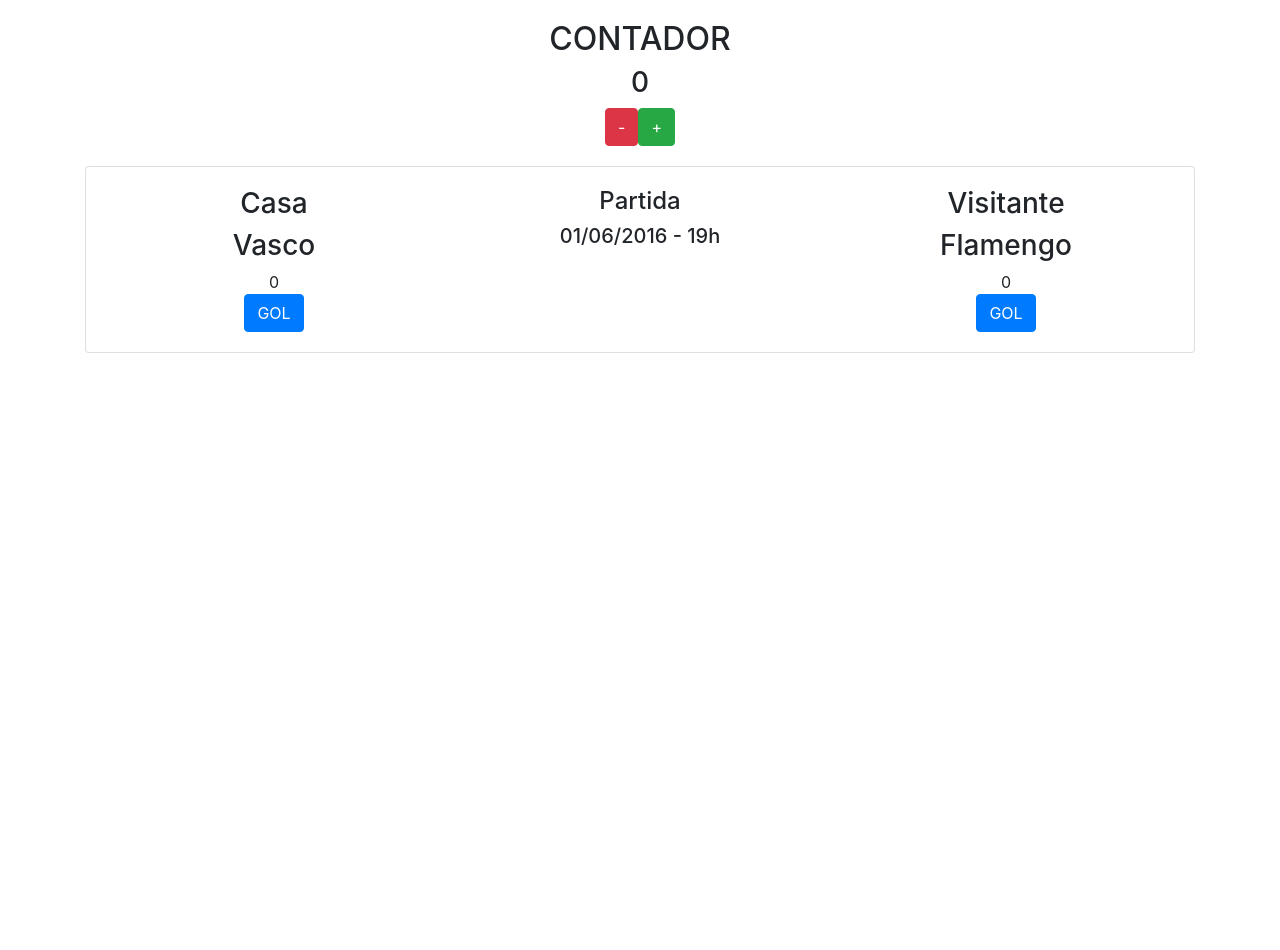
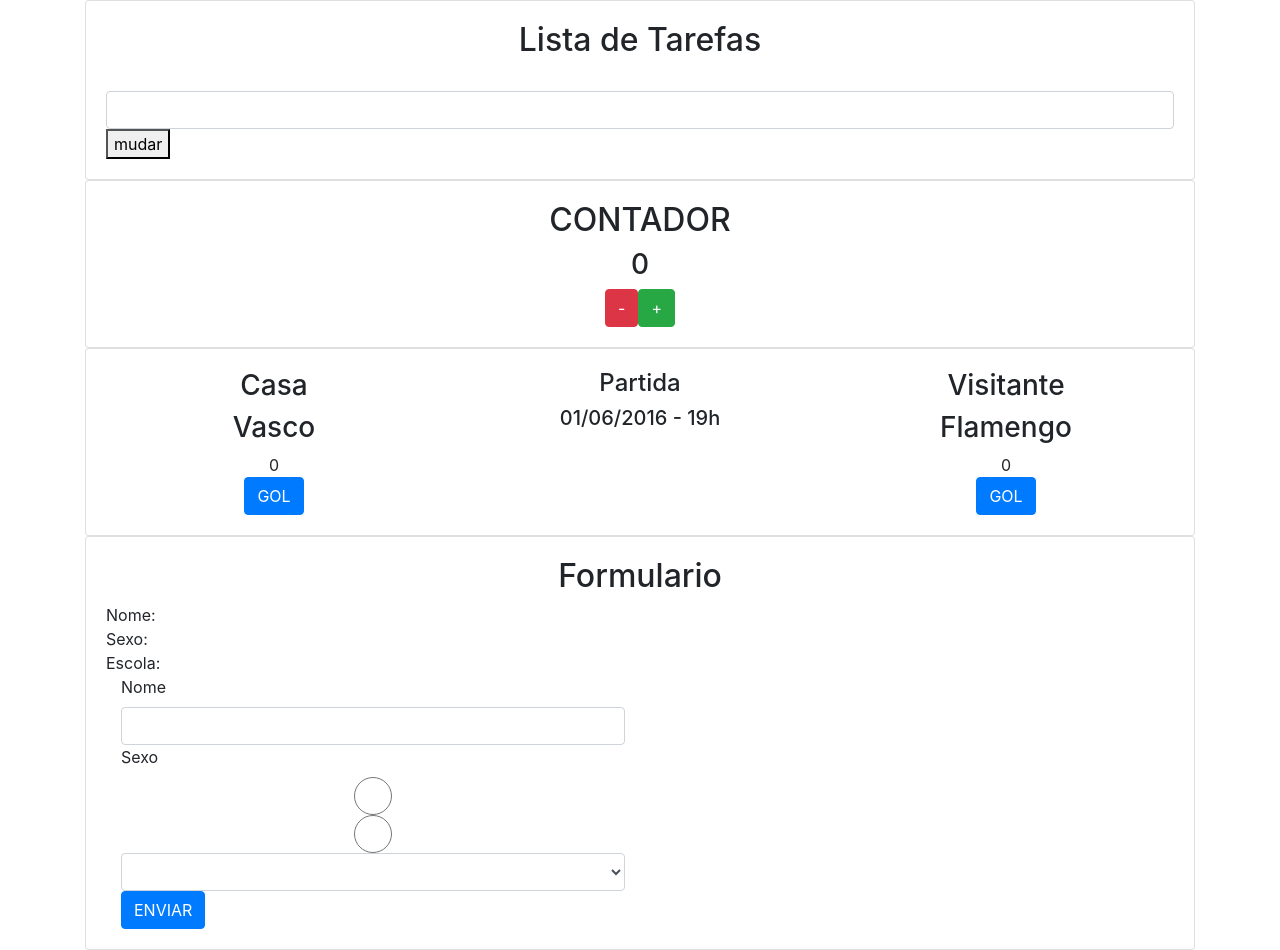
Before and after one commit to jserranojunior/estudos-react, a React app: page / in a window 1280 px wide. Before the commit the page ends 800 px from the top, so only its background shows below. Built offline with nearby package versions, Linux system fonts and the light colour scheme.

Commit message:
formulario/todolist

```diff
--- a/public/index.html
+++ b/public/index.html
@@ -20,7 +20,7 @@
       work correctly both with client-side routing and a non-root public URL.
       Learn how to configure a non-root public URL by running `npm run build`.
     -->
-    <title>React App</title>
+    <title>Estudo React</title>
   </head>
   <body>
     <noscript>
--- a/src/components/App.js
+++ b/src/components/App.js
@@ -3,6 +3,8 @@
 import store from '../redux/store'
 import Contador from './contador/Contador'
 import Placar from './placar/PlacarContainer'
+import Formulario from './formulario/Formulario'
+import TodoList from './todolist/TodoList'
 
 class App extends Component {
   render() {
@@ -10,8 +12,11 @@
       <Provider store={store}>
 
         <div className="container">
+        <TodoList/>
         <Contador/>
         <Placar/>
+        <Formulario/>
+
         </div>
 
 
--- a/src/components/contador/Contador.js
+++ b/src/components/contador/Contador.js
@@ -15,14 +15,14 @@
   render() {
     return (
       <div className="App">
-        <card>
+        <div className="card">
         <div className="card-body text-center">
           <h2>CONTADOR</h2>
           <h3>{this.props.contador}</h3>
           <button className="btn btn-danger" onClick={this.decrementar}>-</button>
           <button className="btn btn-success" onClick={this.incrementar}>+</button>
         </div>
-        </card>
+        </div>
       </div>
     );
   }
--- /dev/null
+++ b/src/components/formulario/Formulario.js
@@ -0,0 +1,51 @@
+import React, { Component } from 'react'
+
+
+export default class Formulario extends Component {
+    constructor() {
+        super()
+        this.state = {
+            nome: "",
+            sexo: "",
+            escola: "",
+        }
+    }
+
+    onChange = (evento) => {
+        const state = Object.assign({}, this.state)
+        const campo = evento.target.name;
+        state[campo] = evento.target.value;
+        this.setState(state)
+    }
+
+    onSubmit = (evento) => {
+        evento.preventDefault()
+        console.log(this.state)
+    }
+
+    render() {
+        return (
+            <div className="card">
+                <div className="card-body">
+                    <h2 className="text-center">Formulario</h2>
+                    Nome: {this.state.nome}<br />
+                    Sexo: {this.state.sexo}<br />
+                    Escola: {this.state.escola}
+                    <div className="col-6">
+                            <label htmlFor="nome" className="">Nome</label>
+                            <input className="form-control" name="nome" value={this.state.nome} onChange={this.onChange} type="text" />
+                            <label className="">Sexo</label>
+                            <input type="radio" className="form-control" name="sexo" value="masculino" onChange={this.onChange} checked={this.state.sexo === "masculino"} />
+                            <input type="radio" className="form-control" name="sexo" value="feminino" onChange={this.onChange} checked={this.state.sexo === "feminino"} />
+                            <select name="escola" id="escola" className="form-control" onChange={this.onChange} value={this.state.escola}>
+                                <option value=""></option>
+                                <option value="1">Escola 1</option>
+                                <option value="2">Escola 2</option>
+                            </select>
+                            <button className="btn btn-primary" onClick={this.onSubmit}> ENVIAR </button>
+                    </div>
+                </div>
+            </div>
+        )
+    }
+}
--- a/src/components/placar/redux/reducers.js
+++ b/src/components/placar/redux/reducers.js
@@ -1,5 +1,5 @@
-import { ADD_GOL_CASA } from './actions'
-import { ADD_GOL_VISITANTE } from './actions'
+import { ADD_GOL_CASA, ADD_GOL_VISITANTE } from './actions'
+
 
 const stateInitial ={
     golsVisitante: 0,
--- /dev/null
+++ b/src/components/todolist/TodoList.js
@@ -0,0 +1,51 @@
+import React, { Component } from 'react'
+import { connect } from 'react-redux'
+
+
+ class TodoLIst extends Component {
+  constructor(){
+    super()
+    this.state = {
+      inputTarefas:"",
+    }
+  }
+
+  onChange = (evento) => {
+    evento.preventDefault()
+    const state = Object.assign({}, this.state)
+    state[evento.target.name] = evento.target.value
+    this.setState(state)
+  }
+
+  submitAddTask = (evento) => {
+    evento.preventDefault()
+    this.props.dispatch({type:"ADD_TASK", name: this.state.inputTarefas})
+    this.setState({
+      inputTarefas:''
+    })
+  }
+
+  render = () => {
+    return (
+      <div className="card">
+          <div className="card-body">
+            <h2 className="text-center">Lista de Tarefas</h2>
+           <label htmlFor="tarefa"></label>
+            <input className="form-control" name="inputTarefas" value={this.state.inputTarefas} onChange={this.onChange} type="text"/>
+           <button onClick={this.submitAddTask}> mudar </button>
+          </div>
+
+          {this.props.tarefas.map((task, index) => {
+            return(<p key={index}>{task.name}</p>)
+          })}
+
+      </div>
+    )
+  }
+}
+
+const mapStateToProps = (state) =>({
+  tarefas: state.todolist.tarefas
+})
+
+export default connect(mapStateToProps)(TodoLIst)
--- /dev/null
+++ b/src/components/todolist/redux/actions.js
@@ -0,0 +1,9 @@
+
+export const ADD_TASK = 'ADD_TASK'
+
+export function add(name){
+    return {
+        type: ADD_TASK,
+        name: name,
+    }
+}
--- /dev/null
+++ b/src/components/todolist/redux/reducers.js
@@ -0,0 +1,24 @@
+// eslint-disable-next-line
+import {ADD_TASK} from './actions'
+
+
+
+
+const stateInicial = {
+    tarefas:[],
+    posts:[]
+}
+
+
+function reducer(state = stateInicial, action){
+    if(action.type === 'ADD_TASK'){
+        return{
+            ...state,
+            tarefas: [...state.tarefas, action.name]
+        }
+    }else{
+        return state
+    }
+}
+
+export default reducer
--- a/src/redux/store.js
+++ b/src/redux/store.js
@@ -1,11 +1,13 @@
 import {createStore, combineReducers} from 'redux'
 import contador from '../components/contador/redux/reducers'
 import placar from '../components/placar/redux/reducers'
+import todolist from '../components/todolist/redux/reducers'
 
 // eslint-disable-next-line
 const allReducers = combineReducers({
   contador,
-  placar
+  placar,
+  todolist
 })
 
 
```
Also changed, not shown: src/components/contador/redux/actions.js (line endings or trailing spaces), 2 other files.
